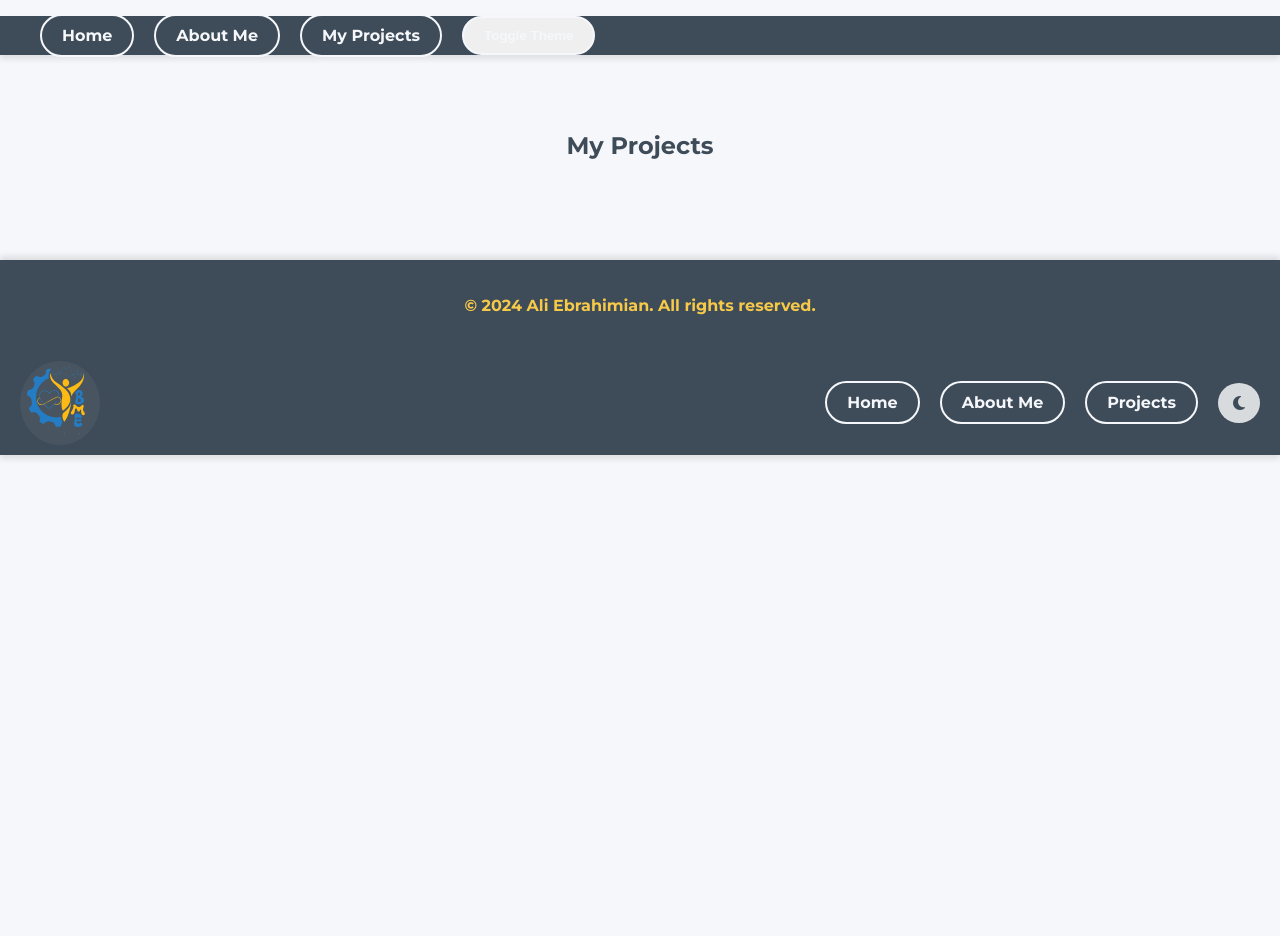
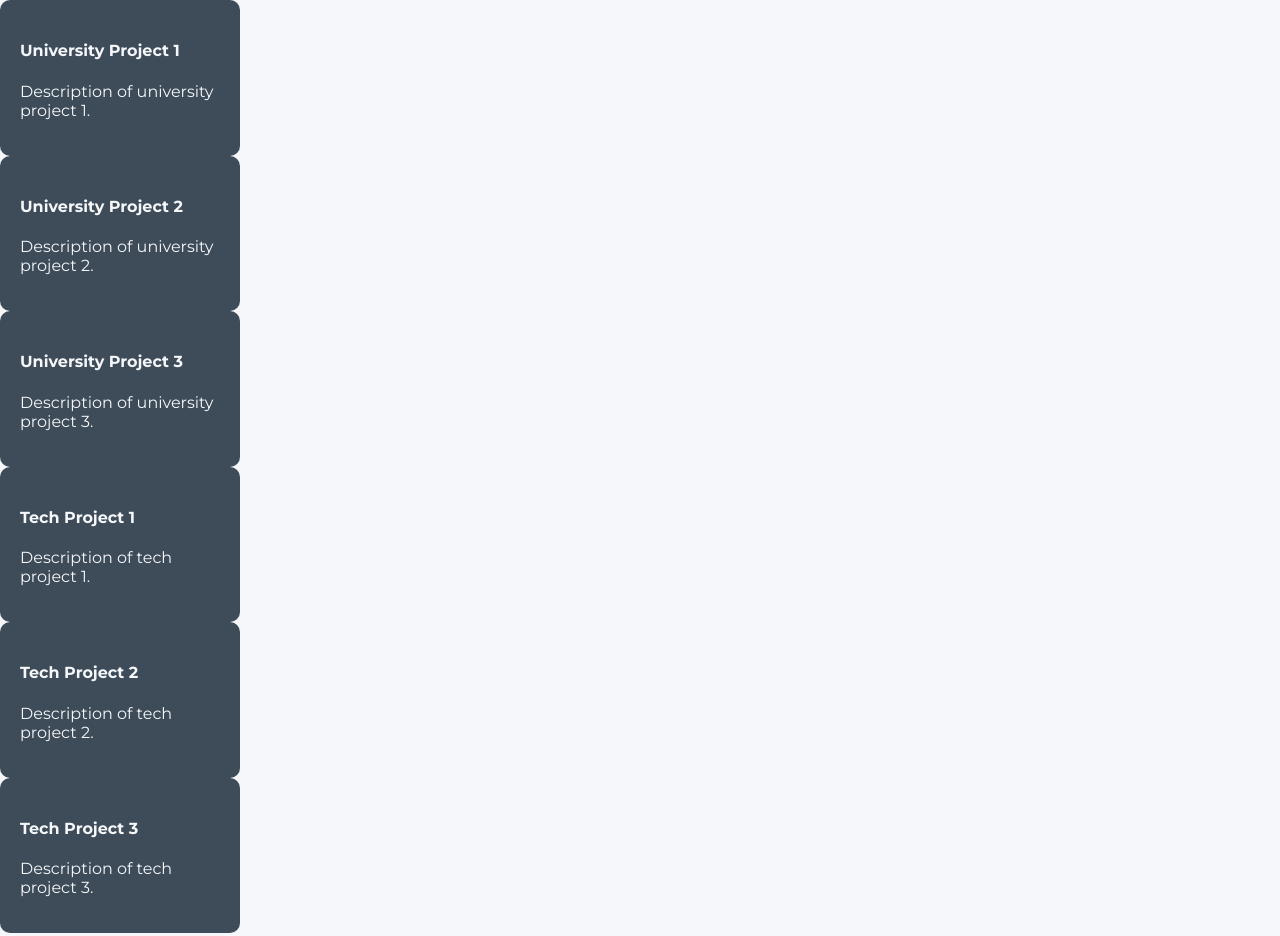
Before and after one commit to alie8096/alie8096, a plain HTML site: page projects.html in a window 1280 px wide. Shown: the top 936 px of the page. Before the commit the page ends 800 px from the top, so only its background shows below. Drawn offline with nearby package versions, Linux system fonts and the light colour scheme.

Commit message:
Update projects.html

```diff
--- a/projects.html
+++ b/projects.html
@@ -8,10 +8,6 @@
     <link rel="stylesheet" href="style.css">
     <link rel="preconnect" href="https://fonts.googleapis.com">
     <link href="https://fonts.googleapis.com/css2?family=Montserrat:wght@400;700&display=swap" rel="stylesheet">
-    <link rel="stylesheet" href="https://cdnjs.cloudflare.com/ajax/libs/font-awesome/6.0.0-beta3/css/all.min.css">
-    <link rel="stylesheet" href="https://cdnjs.cloudflare.com/ajax/libs/font-awesome/6.6.0/css/all.min.css"
-        integrity="sha512-Kc323vGBEqzTmouAECnVceyQqyqdsSiqLQISBL29aUW4U/M7pSPA/gEUZQqv1cwx4OnYxTxve5UMg5GT6L4JJg=="
-        crossorigin="anonymous" referrerpolicy="no-referrer" />
     <link rel="stylesheet" href="https://cdnjs.cloudflare.com/ajax/libs/font-awesome/6.6.0/css/all.min.css"
         integrity="sha512-Kc323vGBEqzTmouAECnVceyQqyqdsSiqLQISBL29aUW4U/M7pSPA/gEUZQqv1cwx4OnYxTxve5UMg5GT6L4JJg=="
         crossorigin="anonymous" referrerpolicy="no-referrer" />
@@ -21,32 +17,39 @@
 </head>
 
 <body>
-    <header>
-        <nav>
-            <ul>
-                <li><a href="index.html">Home</a></li>
-                <li><a href="about.html">About Me</a></li>
-                <li><a href="projects.html">My Projects</a></li>
-                <li><button onclick="toggleDarkMode()">Toggle Theme</button></li>
-            </ul>
-        </nav>
-    </header>
-    <main>
-        <section class="projects-section">
-            <h1>My Projects</h1>
-            <div class="project-grid">
-                <div class="project">
-                    <h2>Project 1</h2>
-                    <p>Short description of the project.</p>
-                </div>
-                <div class="project">
-                    <h2>Project 2</h2>
-                    <p>Short description of the project.</p>
-                </div>
-                <!-- Add more projects as needed -->
-            </div>
-        </section>
-    </main>
+    <!-- projects.html -->
+    <div id="university-projects">
+        <div class="project-card">
+            <h4>University Project 1</h4>
+            <p>Description of university project 1.</p>
+        </div>
+        <div class="project-card">
+            <h4>University Project 2</h4>
+            <p>Description of university project 2.</p>
+        </div>
+        <div class="project-card">
+            <h4>University Project 3</h4>
+            <p>Description of university project 3.</p>
+        </div>
+    </div>
+
+    <div id="tech-projects">
+        <div class="project-card">
+            <h4>Tech Project 1</h4>
+            <p>Description of tech project 1.</p>
+        </div>
+        <div class="project-card">
+            <h4>Tech Project 2</h4>
+            <p>Description of tech project 2.</p>
+        </div>
+        <div class="project-card">
+            <h4>Tech Project 3</h4>
+            <p>Description of tech project 3.</p>
+        </div>
+    </div>
+
+
+    <!-- Make sure script.js is correctly linked and exists -->
     <script src="script.js"></script>
 </body>
 
```
